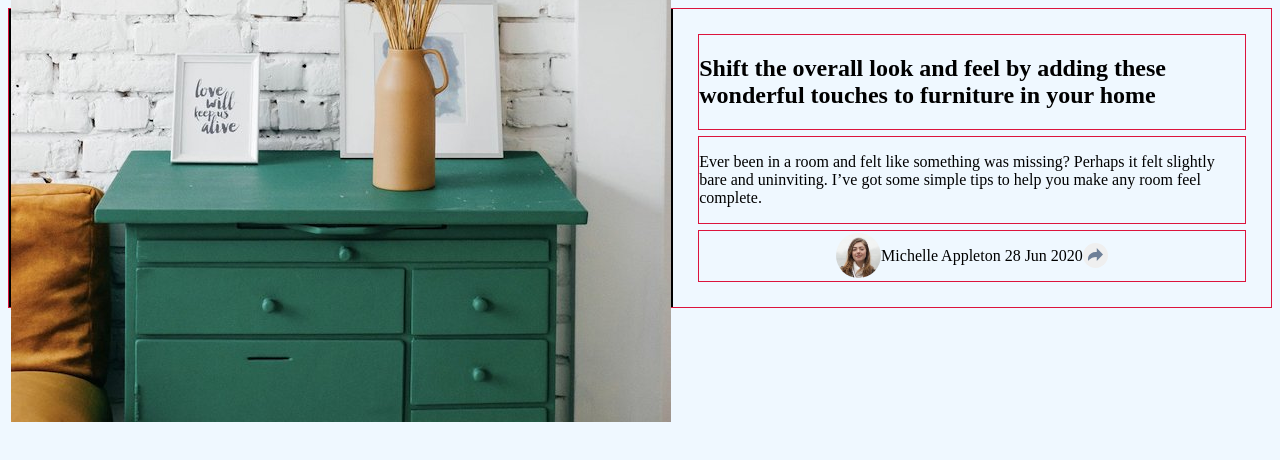
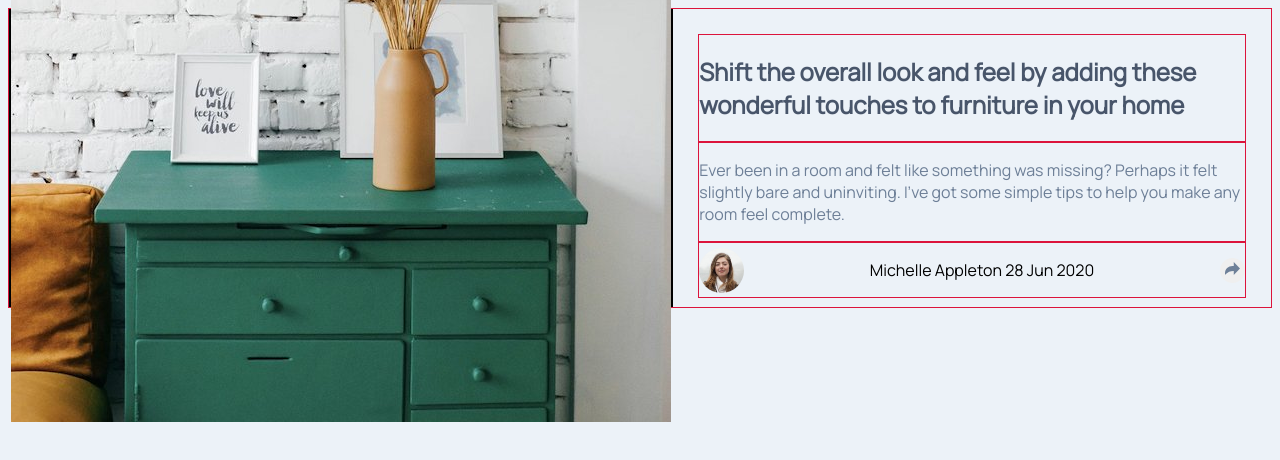
Before and after one commit to Stephen-Roach/Article-preview-component, a plain HTML site: page index.html in a window 1280 px wide. Drawn offline with Linux system fonts and the light colour scheme.

Commit message:
added google fonts and some styling. Color and font weight

```diff
--- a/style.css
+++ b/style.css
@@ -1,9 +1,12 @@
+@import url('https://fonts.googleapis.com/css2?family=Manrope&display=swap');
+
 * {
   box-sizing: border-box;
 }
 
 body {
-  background-color: #eff8ff;
+  background-color: hsl(210, 46%, 95%);
+  font-family: 'Manrope', sans-serif;
 }
 
 .main-container {
@@ -33,15 +36,26 @@ body {
   border: 1px crimson solid;
 }
 
+.right-top h2 {
+  font-weight: 700;
+  color: hsl(217, 19%, 35%);
+}
+
 .right-middle {
   display: flex;
   justify-content: center;
   align-items: center;
   border: 1px crimson solid;
 }
+
+.right-middle p {
+  color: hsl(214, 17%, 51%);
+  font-weight: 500;
+}
+
 .right-bottom {
   display: flex;
-  justify-content: center;
+  justify-content: space-between;
   align-items: center;
   border: 1px crimson solid;
 }
```
